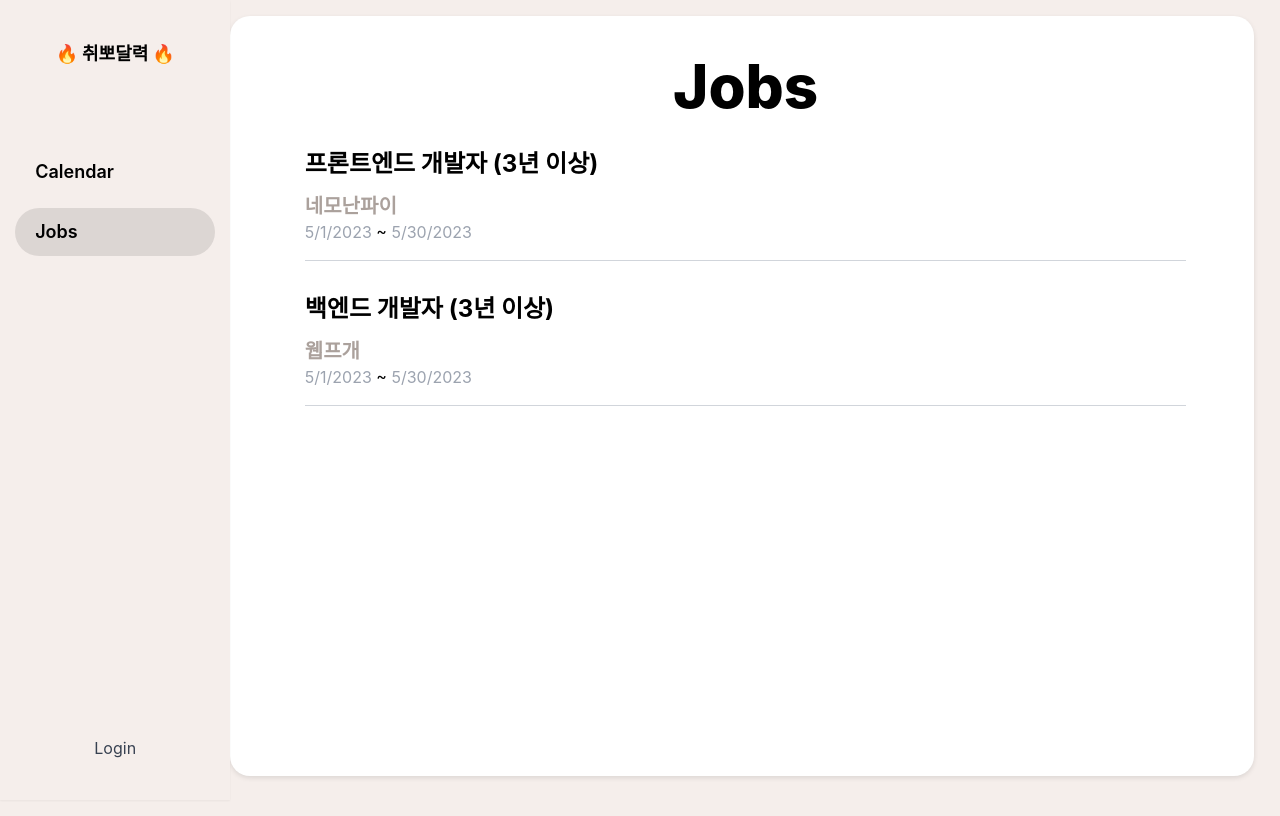
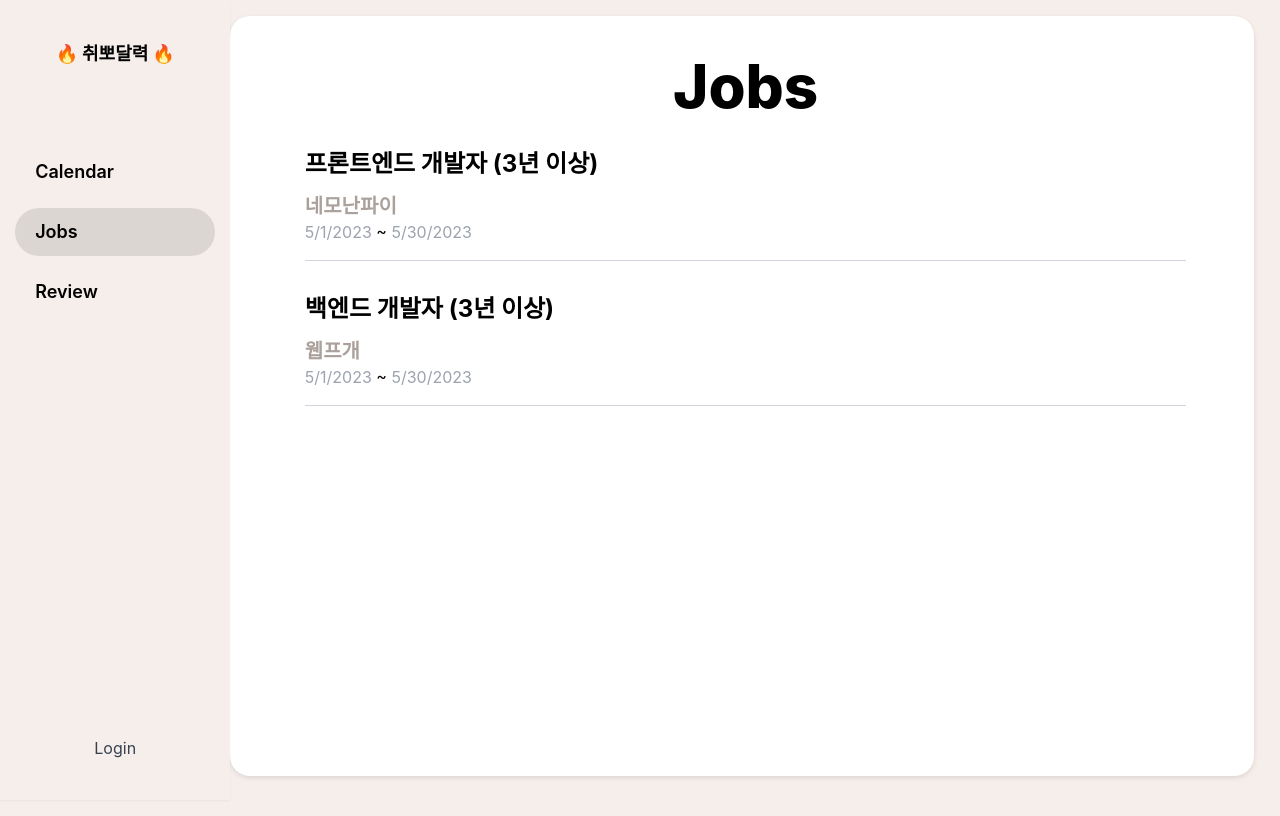
Before and after one commit to squarepieSNUWP/JobCalendar, a Next.js app: page /jobs in a window 1280 px wide. Built offline with nearby package versions, Linux system fonts and the light colour scheme; no server answers.

Commit message:
Init: 회고 기능 링크/데이터 세팅 - 헤더에 /review로 가는 링크 추가 - 더미 데이터 reviews 배열 가지게끔 수정

```diff
--- a/src/components/Header.js
+++ b/src/components/Header.js
@@ -72,6 +72,34 @@ export default function Header() {
           Jobs
         </Link>
 
+        <Link
+          href="/review"
+          className={`text-primary ${
+            route.pathname === "/review" ? "hover:text-gray-900 bg-gray-200" : "hover:text-gray-900"
+          } w-[200px] `}
+          style={{
+            backgroundColor: route.pathname === "/review" ? "rgba(0, 0, 0, 0.1)" : "transparent",
+            padding: "10px 20px",
+            borderRadius: "25px",
+            display: "inline-block",
+            transition: "background-color 0.1s",
+          }}
+          onMouseOver={(e) => {
+            if (route.pathname !== "/review") {
+              e.target.style.backgroundColor = "rgba(0, 0, 0, 0.2)";
+            }
+          }}
+          onMouseOut={(e) => {
+            if (route.pathname === "/review") {
+              e.target.style.backgroundColor = "#DED4CF";
+            } else {
+              e.target.style.backgroundColor = "transparent";
+            }
+          }}
+        >
+          Review
+        </Link>
+
 
         </nav>
       </div>
--- a/src/data/index.js
+++ b/src/data/index.js
@@ -1,5 +1,6 @@
 export const jobs = [
     {
+        id: 1,
         title: '프론트엔드 개발자 (3년 이상)',
         summary:`• 프론트 개발 경력 3년 이상 이신 분
         • Vue.js, Javascript(ES6+) 개발에 능숙하신 분
@@ -9,8 +10,21 @@ export const jobs = [
         occupation: "프론트엔드 개발자",
         startDate: "2023-05-01T00:00",
         endDate: "2023-05-29T24:00",
+        reviews: [
+            {
+                question: "협업하면서 가장 힘들었던 기억은?",
+                answer: "깃헙 사용이 어려웠어요.",
+            }, {
+                question: "가장 자신있는 프로그래밍 언어는?",
+                answer: "자바스크립트랑 파이썬이요.",
+            }, {
+                question: "실제 프로젝트를 배포해본 경험이 있나요?",
+                answer: "취뽀달력 만들면서 배포해봤어요.",
+            }
+        ]
     },
     {
+        id: 2,
         title: '백엔드 개발자 (3년 이상)',
         summary:`• 백 개발 경력 3년 이상 이신 분
         • Java, Spring Boot 개발에 능숙하신 분
@@ -20,6 +34,12 @@ export const jobs = [
         occupation: "백엔드 개발자",
         startDate: "2023-05-01T00:00",
         endDate: "2023-05-29T24:00",
+        reviews: [
+            {
+                question: "왜 백엔드에 지원했나요?",
+                answer: "UI를 만드는 작업보다 데이터를 다루는 작업이 더 재밌어서요.",
+            }
+        ]
     },
 
 ]
```
